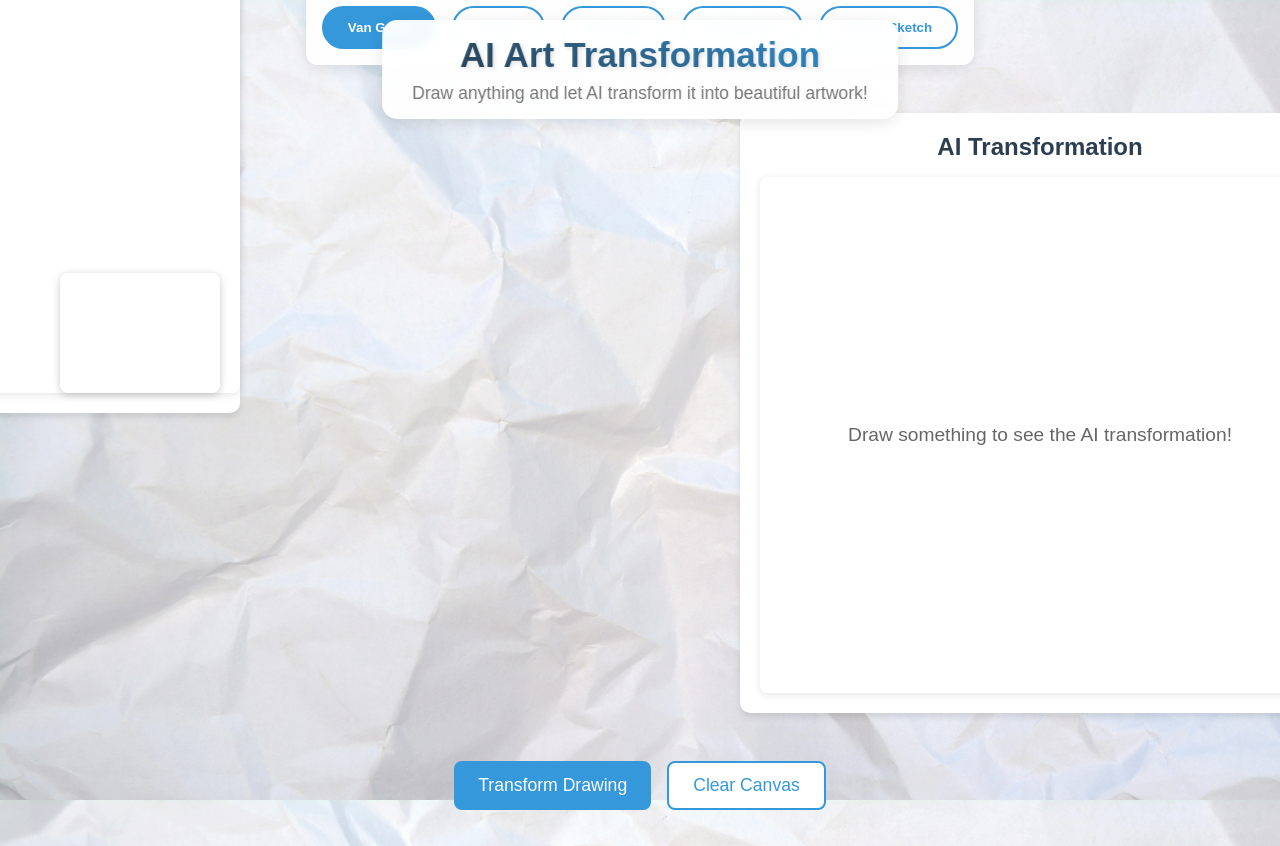
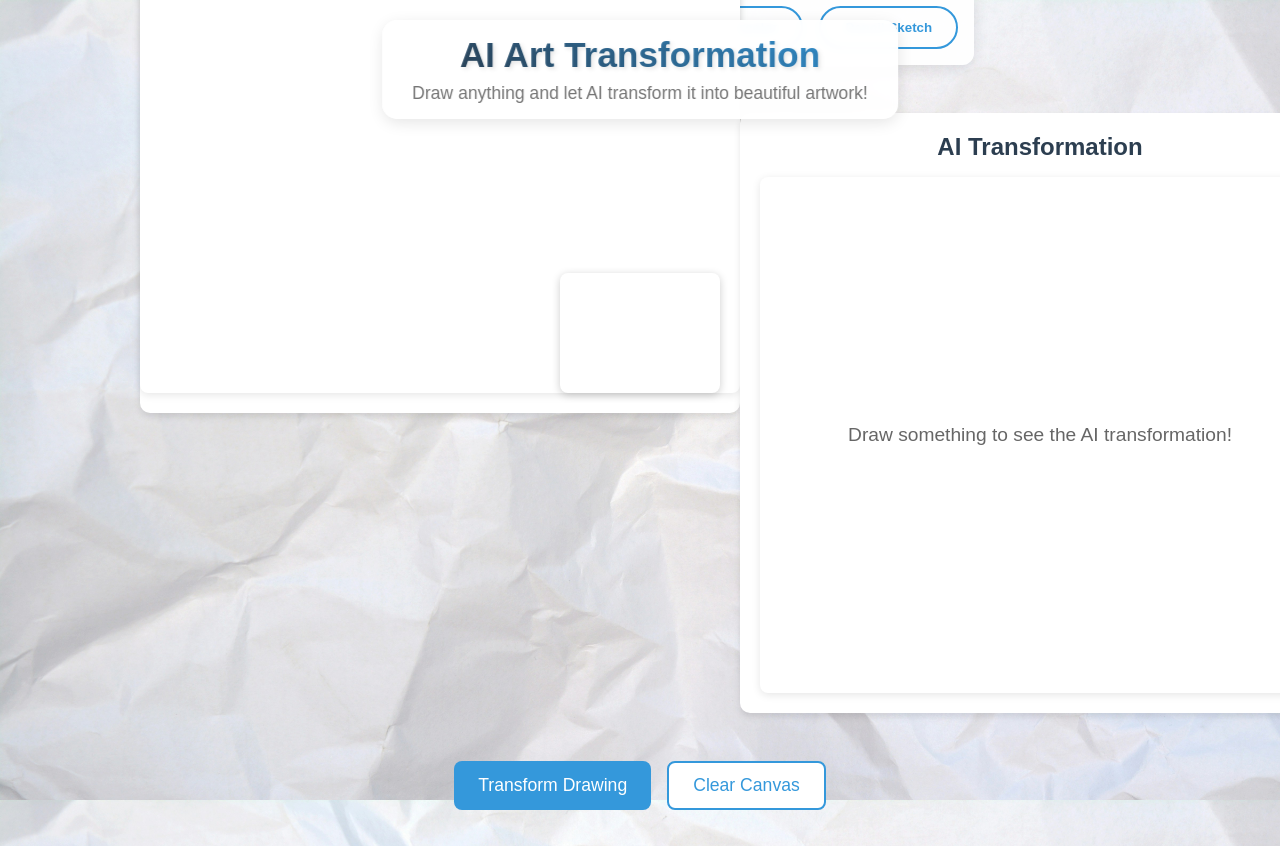
Before and after one commit to simriks/gestura-simrik, a website: page public/artmode.html in a window 1280 px wide. Shown: the top 846 px of the page. Drawn offline with Linux system fonts and the light colour scheme; a script that the page names is missing.

Commit message:
Update artmode.html

```diff
--- a/public/artmode.html
+++ b/public/artmode.html
@@ -15,7 +15,7 @@
     .artmode-page .canvas-section {
       position: absolute;
       top: 0;
-      left: -700px; /* Adjusted from 20px to move it closer to result-section */
+      left: -200px; /* Adjusted from 20px to move it closer to result-section */
       right: auto;
       width: 600px;
       height: 600px;
```
